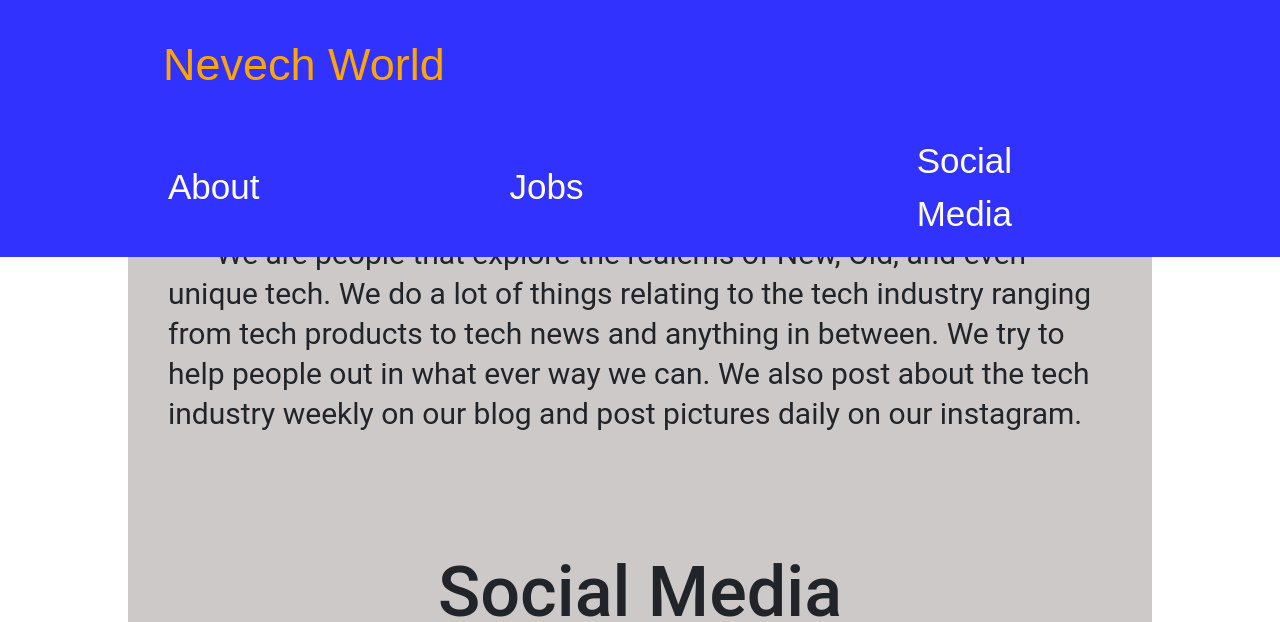
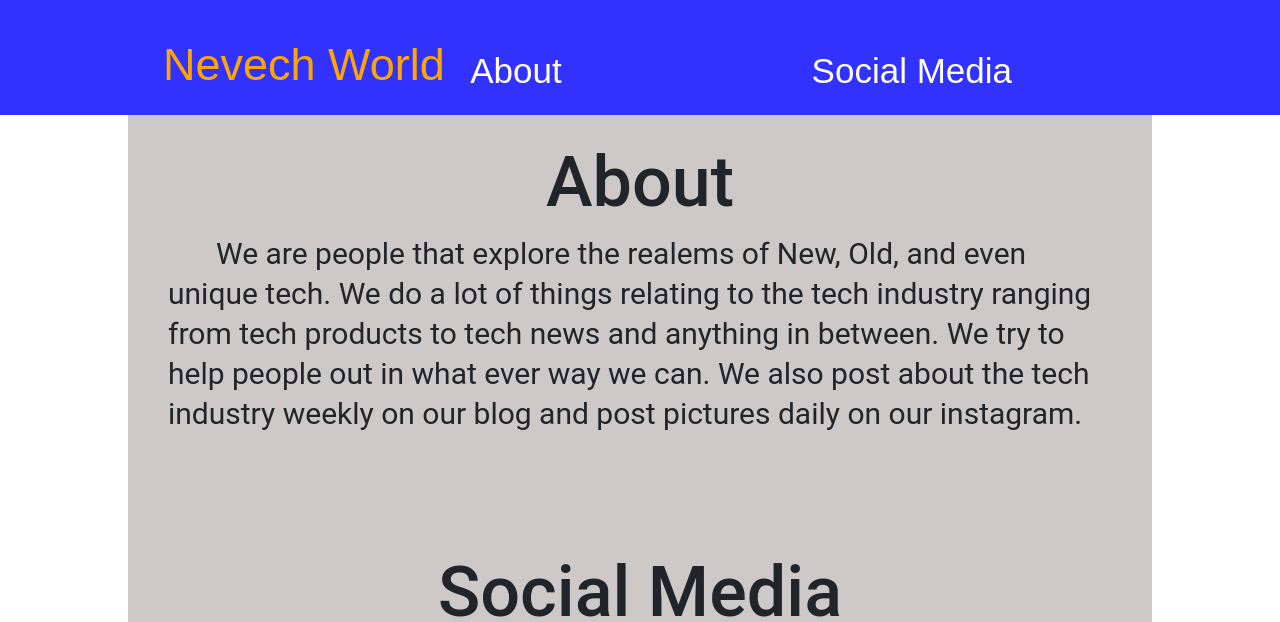
Before and after one commit to JoshuaVink/NevechWorld, a plain HTML site: page index.html in a window 1280 px wide. Shown: the top 622 px of the page. Drawn offline with nearby package versions, Linux system fonts and the light colour scheme.

Commit message:
removed Jobs link

```diff
--- a/index.html
+++ b/index.html
@@ -24,7 +24,6 @@
          <nav>
              <ul>
                 <li><a href="#About">About</a></li>
-                <li><a href="#Jobs">Jobs</a></li>
                 <li><a href="#SocialMedia">Social Media</a></li>
              </ul>
          </nav>
```
